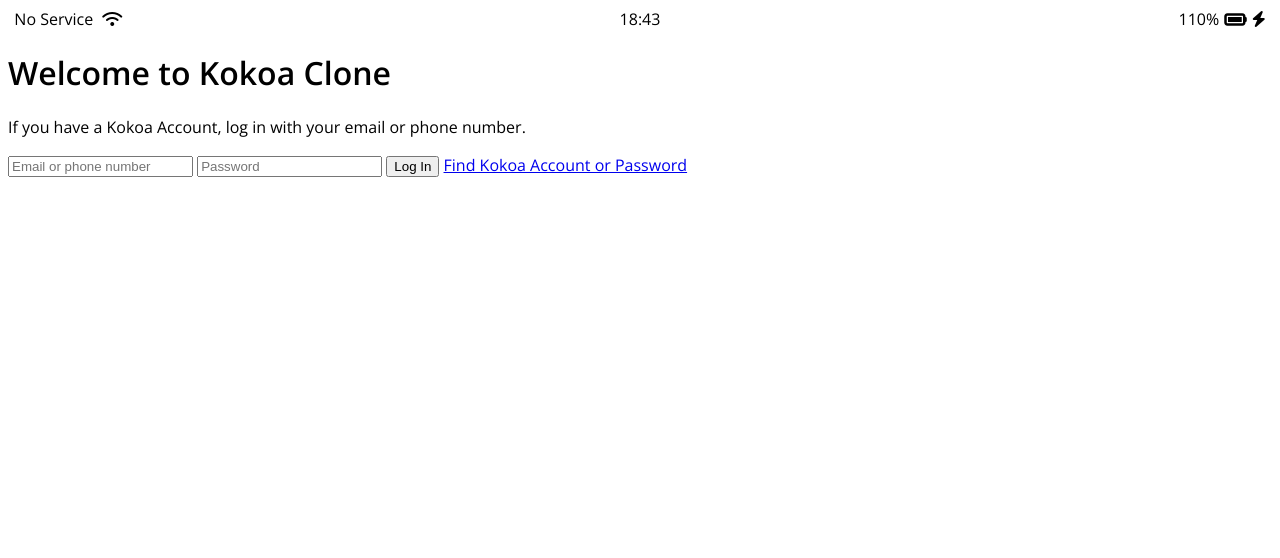
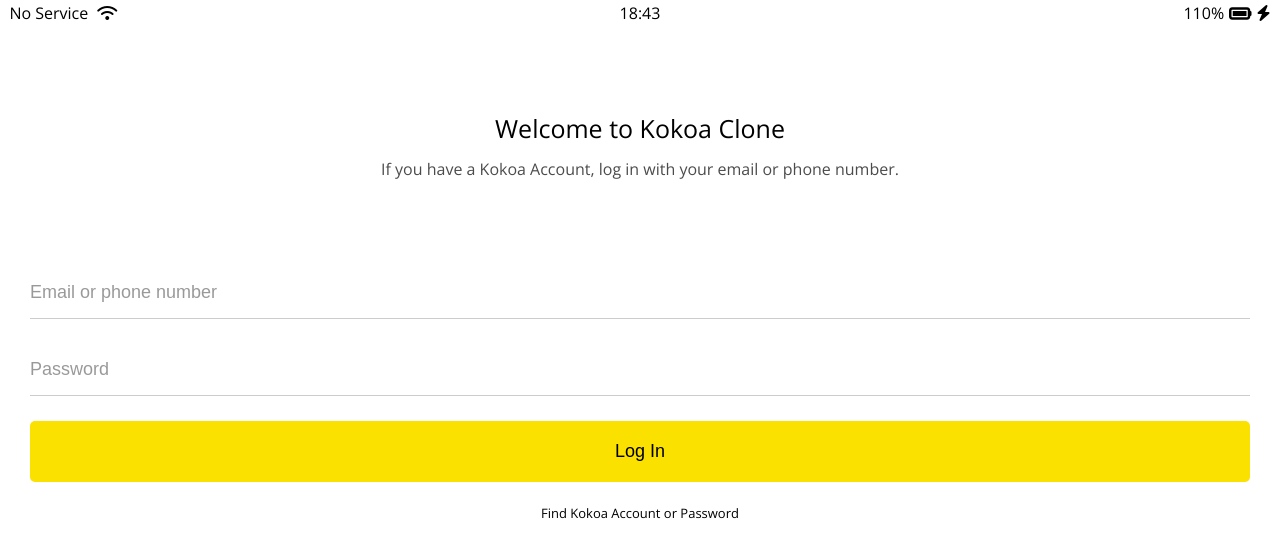
Before and after one commit to gbtwld/kokoa-clone-2020, a plain HTML site: page index.html in a window 1280 px wide. Drawn offline with nearby package versions, Linux system fonts and the light colour scheme.

Commit message:
Update index.html

```diff
--- /dev/null
+++ b/css/reset.css
@@ -0,0 +1,133 @@
+/* http://meyerweb.com/eric/tools/css/reset/
+   v2.0 | 20110126
+   License: none (public domain)
+*/
+
+html,
+body,
+div,
+span,
+applet,
+object,
+iframe,
+h1,
+h2,
+h3,
+h4,
+h5,
+h6,
+p,
+blockquote,
+pre,
+a,
+abbr,
+acronym,
+address,
+big,
+cite,
+code,
+del,
+dfn,
+em,
+img,
+ins,
+kbd,
+q,
+s,
+samp,
+small,
+strike,
+strong,
+sub,
+sup,
+tt,
+var,
+b,
+u,
+i,
+center,
+dl,
+dt,
+dd,
+ol,
+ul,
+li,
+fieldset,
+form,
+label,
+legend,
+table,
+caption,
+tbody,
+tfoot,
+thead,
+tr,
+th,
+td,
+article,
+aside,
+canvas,
+details,
+embed,
+figure,
+figcaption,
+footer,
+header,
+hgroup,
+menu,
+nav,
+output,
+ruby,
+section,
+summary,
+time,
+mark,
+audio,
+video {
+  margin: 0;
+  padding: 0;
+  border: 0;
+  font-size: 100%;
+  font: inherit;
+  vertical-align: baseline;
+}
+/* HTML5 display-role reset for older browsers */
+article,
+aside,
+details,
+figcaption,
+figure,
+footer,
+header,
+hgroup,
+menu,
+nav,
+section {
+  display: block;
+}
+body {
+  line-height: 1;
+}
+ol,
+ul {
+  list-style: none;
+}
+blockquote,
+q {
+  quotes: none;
+}
+blockquote:before,
+blockquote:after,
+q:before,
+q:after {
+  content: "";
+  content: none;
+}
+table {
+  border-collapse: collapse;
+  border-spacing: 0;
+}
+
+input:focus {
+  outline: none;
+}
--- /dev/null
+++ b/css/status-bar.css
@@ -0,0 +1,28 @@
+.status-bar {
+  display: flex;
+  justify-content: center;
+  padding: 5px 3px;
+}
+
+.status-bar__column {
+  width: 33%;
+}
+
+.status-bar__column:first-child span {
+  margin-right: 5px;
+}
+
+.status-bar__column:nth-child(2) {
+  display: flex;
+  justify-content: center;
+}
+
+.status-bar__column:last-child {
+  display: flex;
+  justify-content: flex-end;
+  align-items: center;
+}
+
+.status-bar__column .fa-battery-full {
+  margin: 0 5px;
+}
--- a/css/style.css
+++ b/css/style.css
@@ -1,33 +1,66 @@
 @import url("https://fonts.googleapis.com/css2?family=Open+Sans:wght@400;600&display=swap");
+@import "reset.css";
+@import "variables.css";
+@import "status-bar.css";
 
 body {
   font-family: "Open Sans", sans-serif;
 }
 
-.status-bar {
+.welcome-header {
+  margin: 90px 0px;
+  text-align: center;
   display: flex;
-  justify-content: center;
-}
-
-.status-bar__column {
-  width: 33%;
-}
-
-.status-bar__column:first-child span {
-  margin-right: 5px;
-}
-
-.status-bar__column:nth-child(2) {
-  display: flex;
-  justify-content: center;
-}
-
-.status-bar__column:last-child {
-  display: flex;
-  justify-content: flex-end;
+  flex-direction: column;
   align-items: center;
 }
 
-.status-bar__column .fa-battery-full {
-  margin: 0 5px;
+.welcome-header__title {
+  margin-bottom: 20px;
+  font-size: 25px;
 }
+
+.welcome-header__text {
+  width: 60%;
+  opacity: 0.7;
+}
+
+#login-form {
+  display: flex;
+  flex-direction: column;
+  margin: 0px 30px;
+}
+
+#login-form input {
+  border: none;
+  padding: 15px 0px;
+  font-size: 18px;
+  margin-bottom: 25px;
+}
+
+#login-form input::placeholder {
+  color: rgba(0, 0, 0, 0.4);
+}
+
+#login-form input:not([type="submit"]) {
+  border-bottom: 1px solid rgba(0, 0, 0, 0.2);
+  transition: border-color 0.3s ease-in-out;
+}
+
+#login-form input:focus {
+  border-color: var(--yellow);
+}
+
+#login-form input[type="submit"] {
+  background-color: var(--yellow);
+  cursor: pointer;
+  padding: 20px 0px;
+  border-radius: 5px;
+}
+
+#login-form a {
+  text-align: center;
+  text-decoration: none;
+  color: inherit;
+  font-size: 13px;
+}
--- /dev/null
+++ b/css/variables.css
@@ -0,0 +1,3 @@
+:root {
+  --yellow: #fae100;
+}
```
